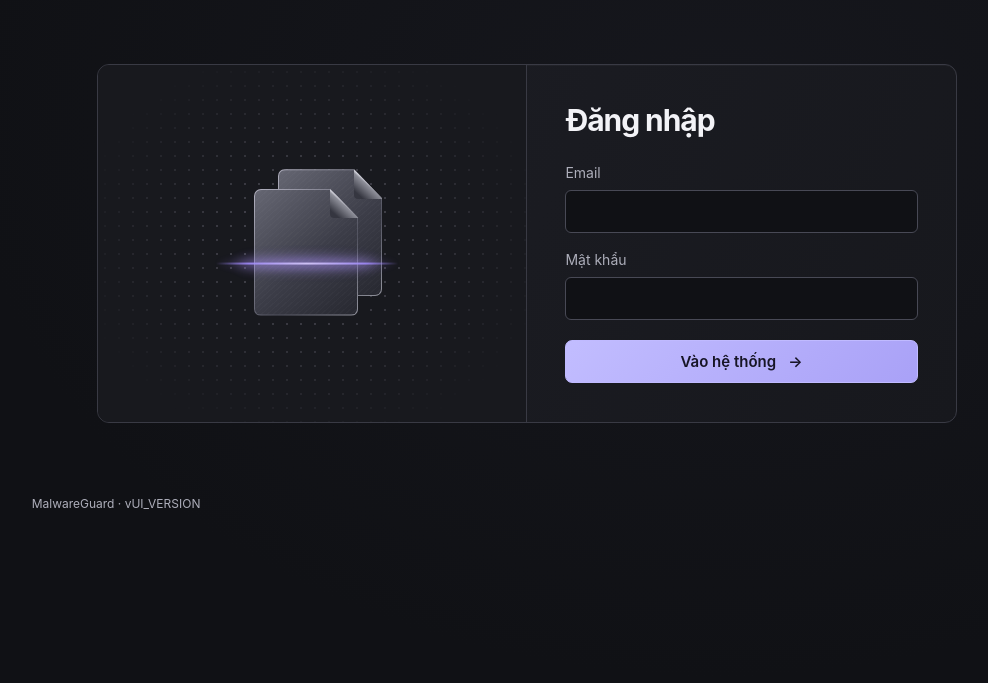
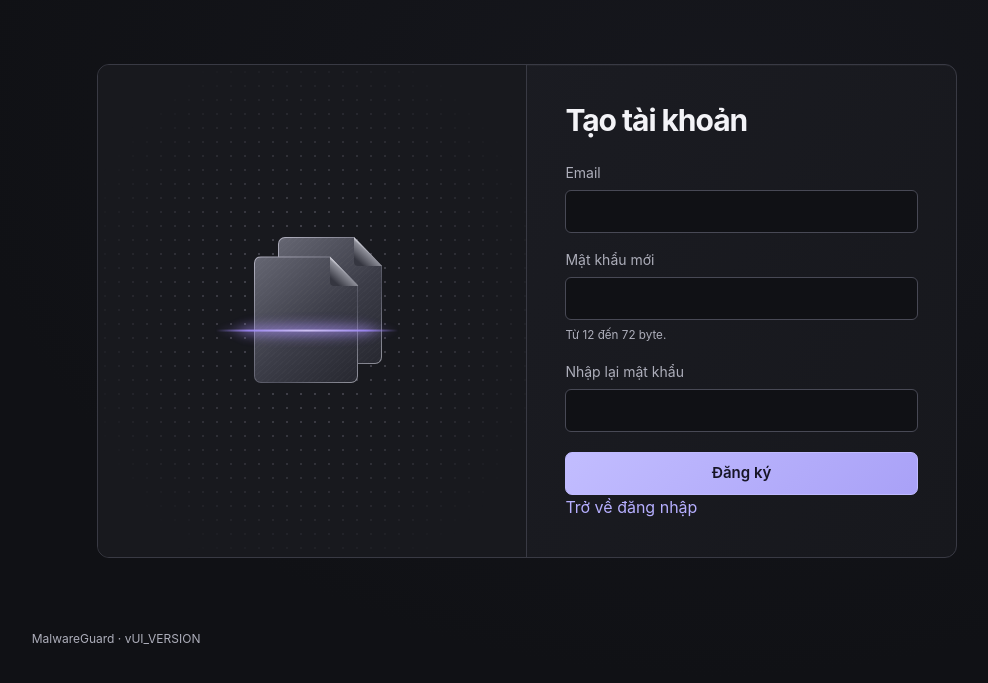
Before and after one commit to nathyu-le/mwana, a PHP site: page /?page=register in a window 1280 px wide. Shown: the part 65-748 px from the top of the page, without its empty margins (113-1101 px from the left). Run offline with PHP 8.4, Linux system fonts and the light colour scheme; some libraries are stand-ins or nearby versions.

Commit message:
Add public analyst account registration

```diff
--- /dev/null
+++ b/app/Accounts/passwords.php
@@ -0,0 +1,31 @@
+<?php
+declare(strict_types=1);
+
+function newPassword(array $input): string
+{
+    $password = $input['password'] ?? '';
+    if (!is_string($password) || strlen($password) < 12 || strlen($password) > 72 || str_contains($password, "\0")) {
+        throw new InputError('Mật khẩu phải dài từ 12 đến 72 byte.');
+    }
+    if ($password !== ($input['confirmation'] ?? null)) {
+        throw new InputError('Hai mật khẩu chưa khớp.');
+    }
+    return $password;
+}
+
+function registerAccount(array $input): void
+{
+    $email = trim(is_string($input['email'] ?? null) ? $input['email'] : '');
+    if (strlen($email) > 190 || !filter_var($email, FILTER_VALIDATE_EMAIL)) {
+        throw new InputError('Email không hợp lệ.');
+    }
+    $hash = password_hash(newPassword($input), PASSWORD_DEFAULT);
+    try {
+        query("INSERT INTO users(email,password_hash,role) VALUES(?,?,'analyst')", [$email, $hash]);
+    } catch (PDOException $exception) {
+        if ((int)($exception->errorInfo[1] ?? 0) === 1062) {
+            throw new InputError('Email này đã được đăng ký.');
+        }
+        throw $exception;
+    }
+}
--- a/app/Http/workspace.php
+++ b/app/Http/workspace.php
@@ -10,21 +10,29 @@ header("Content-Security-Policy: default-src 'self'; object-src 'none'; base-uri
 require dirname(__DIR__).'/bootstrap.php';
 require dirname(__DIR__).'/Analysis/Scanner.php';
 require dirname(__DIR__).'/Actions.php';
+require dirname(__DIR__).'/Accounts/passwords.php';
 require dirname(__DIR__).'/VirusTotal.php';
 
 $_SESSION['csrf'] ??= bin2hex(random_bytes(32));
 function token(): string { return '<input type="hidden" name="csrf" value="'.e($_SESSION['csrf']).'">'; }
 $labels = ['matched'=>'Khớp chữ ký','unmatched'=>'Chưa khớp','partial'=>'Chưa hoàn tất'];
-$pages = ['dashboard'=>'Tổng quan','scanner'=>'Trình quét','history'=>'Lịch sử','admin'=>'Chữ ký','report'=>'Báo cáo'];
+$pages = ['dashboard'=>'Tổng quan','scanner'=>'Trình quét','history'=>'Lịch sử','admin'=>'Chữ ký','report'=>'Báo cáo','register'=>'Tạo tài khoản','login'=>'Đăng nhập'];
 $user = $_SESSION['user']??null;
 $requestedPage = $_GET['page'] ?? 'scanner';
-$page = $user ? (is_string($requestedPage) ? $requestedPage : '') : 'login';
+$page = $user ? (is_string($requestedPage) ? $requestedPage : '') : ($requestedPage === 'register' ? 'register' : 'login');
 $error = null;
+$notice = $_SESSION['notice'] ?? null;
+unset($_SESSION['notice']);
 try {
     if ($_SERVER['REQUEST_METHOD']==='POST') {
         if (!hash_equals($_SESSION['csrf'],(string)($_POST['csrf']??''))) throw new InputError('Phiên gửi biểu mẫu đã hết hạn. Tải lại trang.');
         $action = $_POST['action']??'';
         if (!$user) {
+            if ($action === 'register') {
+                registerAccount($_POST);
+                $_SESSION['notice'] = 'Tài khoản đã tạo. Bạn có thể đăng nhập.';
+                go('page=login');
+            }
             if ($action!=='login') throw new InputError('Đăng nhập để tiếp tục.');
             $row = query('SELECT id,email,role,password_hash FROM users WHERE email=?',[trim($_POST['email']??'')])->fetch();
             if (!$row || !password_verify($_POST['password']??'',$row['password_hash'])) throw new InputError('Email hoặc mật khẩu chưa đúng.');
--- a/app/Views/layout.php
+++ b/app/Views/layout.php
@@ -7,11 +7,12 @@ function asset(string $file): string
     return e($prefix . '/' . $file . '?v=' . UI_VERSION);
 }
 
-$view = !$user ? 'login' : ($error ? 'error' : $page);
+$view = !$user ? $page : ($error ? 'error' : $page);
 require __DIR__ . '/partials/head.php';
 require __DIR__ . '/partials/header.php';
 ?>
 <main class="workspace">
+    <?php if ($notice): ?><p class="alert" role="status"><?= e($notice) ?></p><?php endif ?>
     <?php if ($error): ?><div role="alert" class="alert"><?= e($error) ?></div><?php endif ?>
     <?php require __DIR__ . '/pages/' . $view . '.php'; ?>
 </main>
--- a/app/Views/pages/login.php
+++ b/app/Views/pages/login.php
@@ -3,5 +3,5 @@
 <form class="loginform" method="post"><?=token()?><h1>Đăng nhập</h1>
 <label>Email<input type="email" name="email" required autocomplete="username"></label>
 <label>Mật khẩu<input type="password" name="password" required autocomplete="current-password"></label>
-<button name="action" value="login">Vào hệ thống <span aria-hidden="true">→</span></button></form>
+<button name="action" value="login">Vào hệ thống <span aria-hidden="true">→</span></button><p><a href="?page=register">Tạo tài khoản</a></p></form>
 </section>
--- /dev/null
+++ b/app/Views/pages/register.php
@@ -0,0 +1,10 @@
+<section class="login-panel">
+    <div class="login-visual" aria-hidden="true"><?php require dirname(__DIR__).'/partials/scan-art.php'; ?></div>
+    <form class="loginform" method="post">
+        <?= token() ?><h1>Tạo tài khoản</h1>
+        <label>Email<input name="email" type="email" maxlength="190" autocomplete="email" required></label>
+        <?php require dirname(__DIR__).'/partials/new-password.php'; ?>
+        <button name="action" value="register">Đăng ký</button>
+        <p><a href="?page=login">Trở về đăng nhập</a></p>
+    </form>
+</section>
--- /dev/null
+++ b/app/Views/partials/new-password.php
@@ -0,0 +1,3 @@
+<label>Mật khẩu mới<input type="password" name="password" autocomplete="new-password" minlength="12" required>
+    <small>Từ 12 đến 72 byte.</small></label>
+<label>Nhập lại mật khẩu<input type="password" name="confirmation" autocomplete="new-password" required></label>
```
